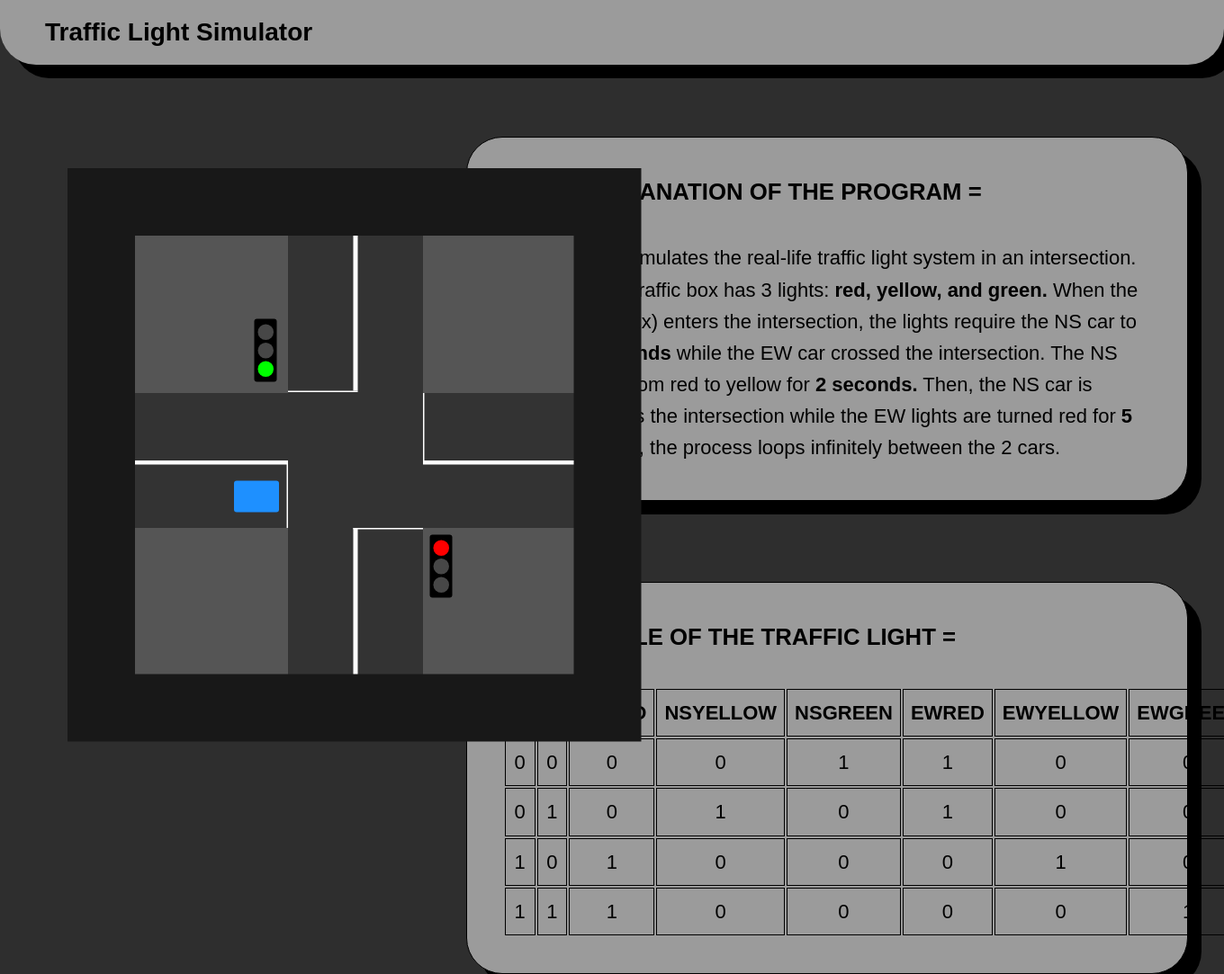
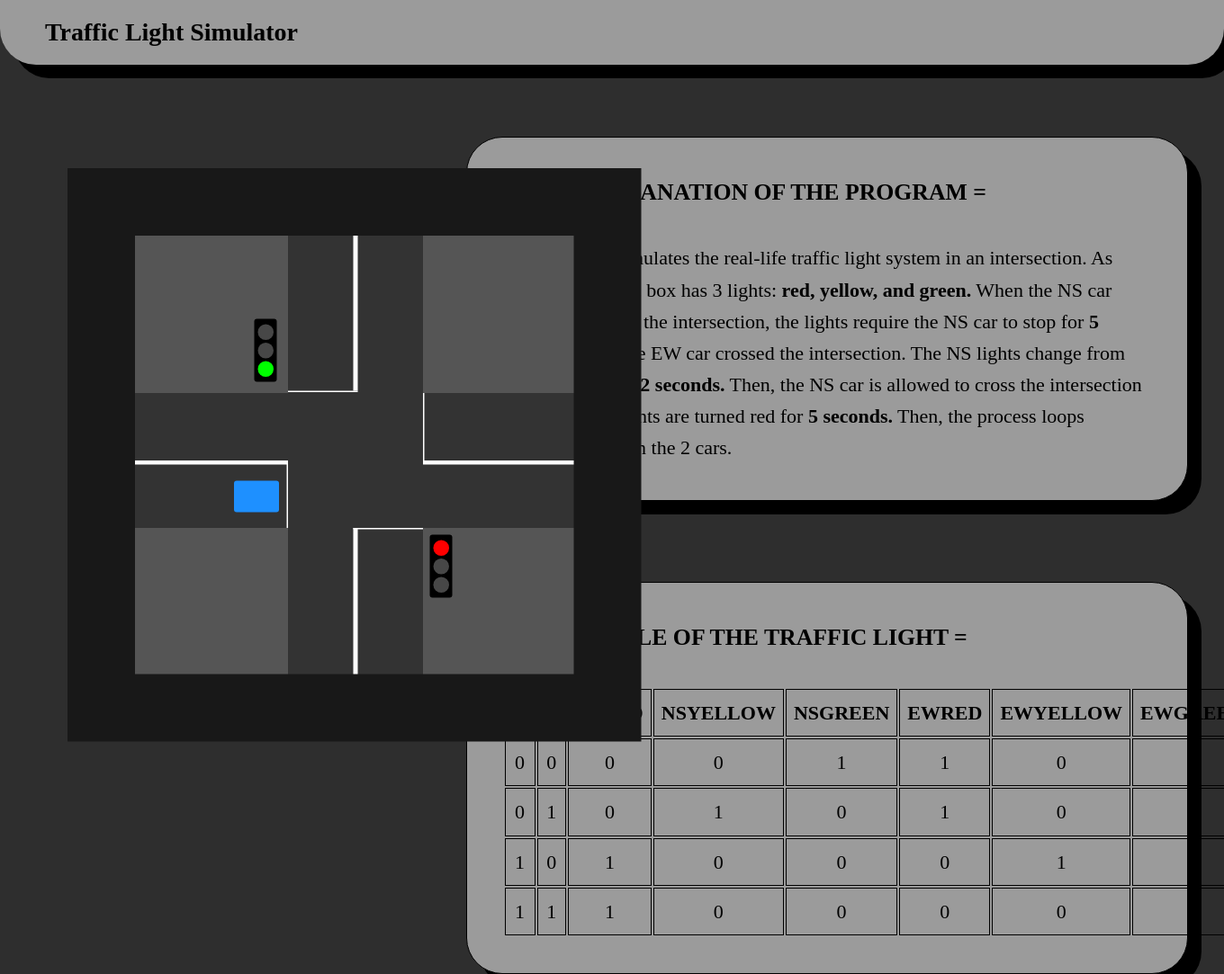
Before and after one commit to shynerietorres-creator/Trafficlightsimulator, a Flask app: page / in a window 1360 px wide; the page is wider, and only the part inside the window is pictured. Shown: that part at 90% size. Run offline with Flask 3, Linux system fonts and the light colour scheme.

Commit message:
style.css

```diff
--- a/static/style.css
+++ b/static/style.css
@@ -8,7 +8,6 @@
 body {
     background-color: #2e2e2e;
     margin: 0;
-    font-family: Arial, sans-serif;
 }
 
 .site-header {
```
